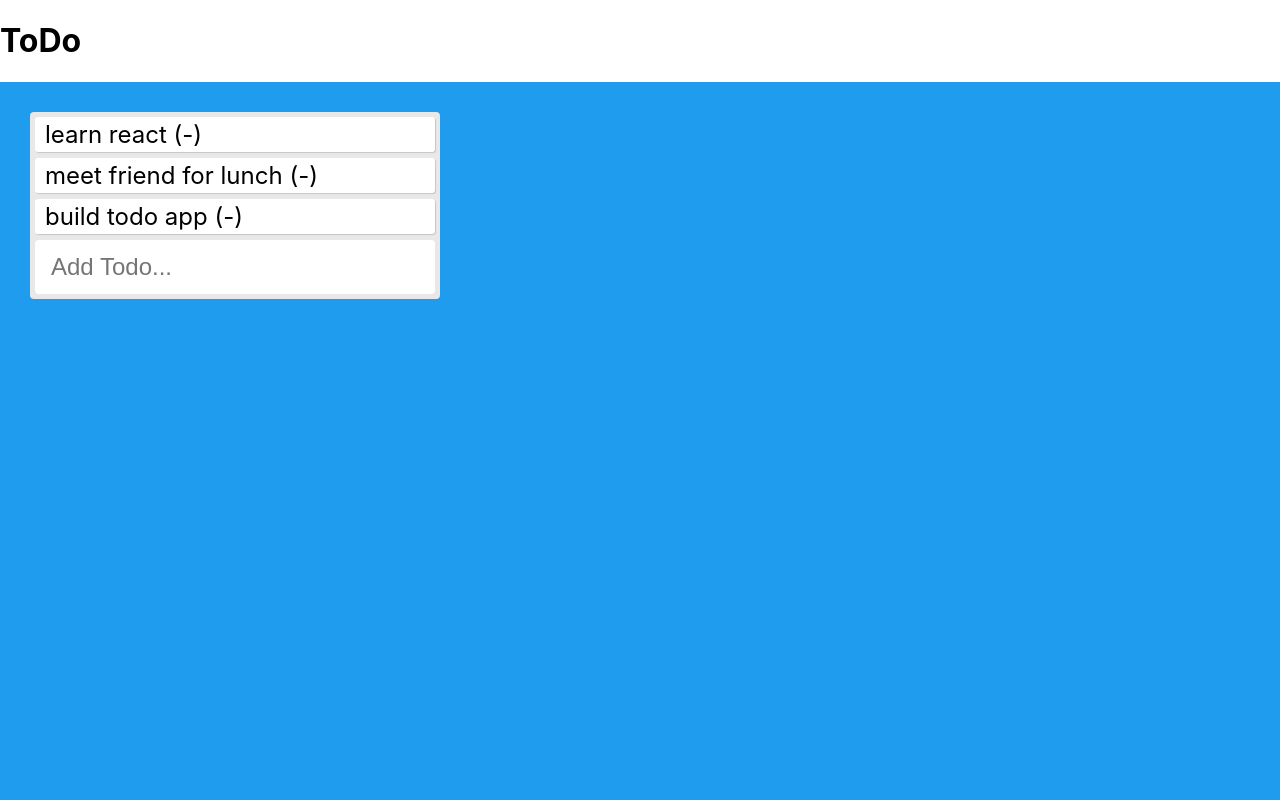
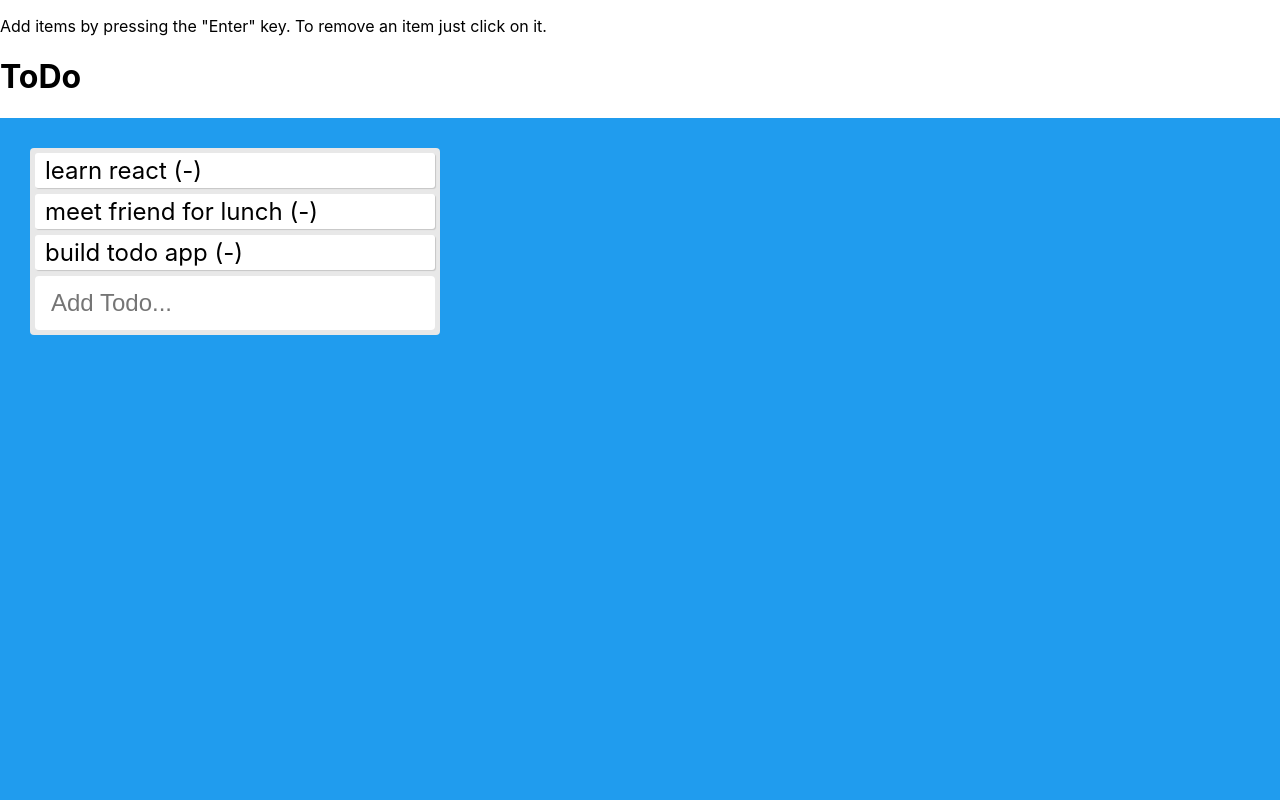
Before and after one commit to CoreyWhite22/To-Do-List, a plain HTML site: page index.html in a window 1280 px wide. Shown: the top 800 px of the page. Drawn offline with nearby package versions, Linux system fonts and the light colour scheme.

Commit message:
Update index.html

```diff
--- a/index.html
+++ b/index.html
@@ -10,7 +10,7 @@
     <script src="https://unpkg.com/@babel/standalone/babel.min.js"></script>
   </head>
   <body>
-
+<p>Add items by pressing the "Enter" key. To remove an item just click on it.</p>
     <h1>ToDo</h1>
 
     <!-- we will put our teact component inside this div -->
```
